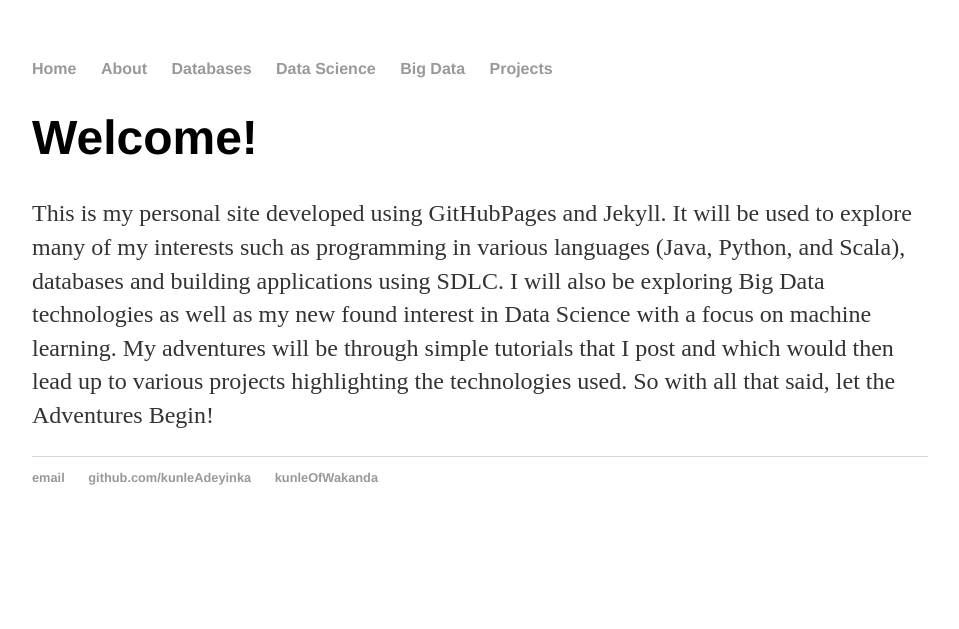
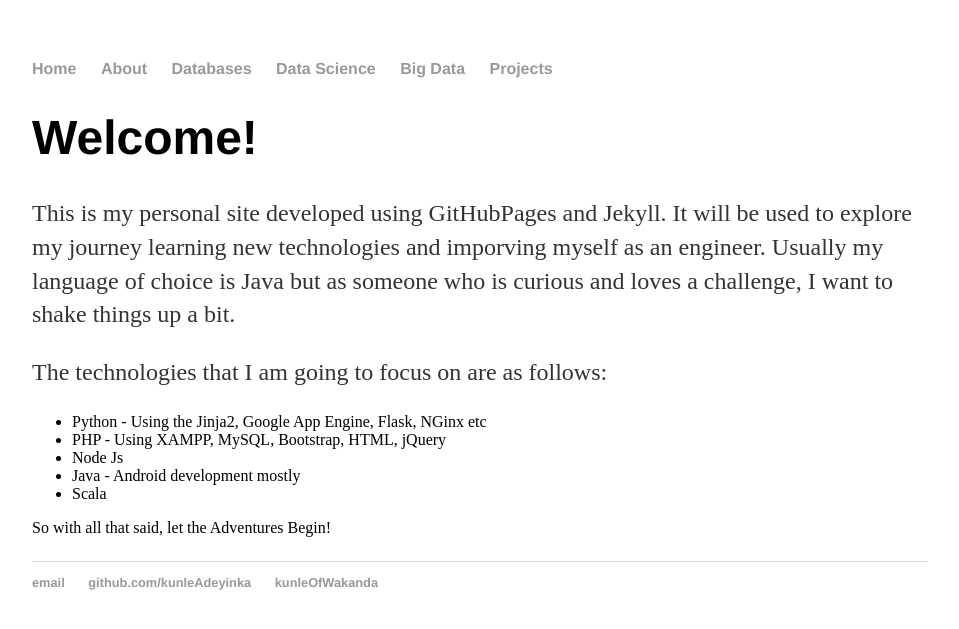
Before and after one commit to kunleAdeyinka/kunleAdeyinka.github.io, a Jekyll site: the page built from index.html, in a window 1280 px wide. Shown: the top 629 px of the page, without its empty margins (160-1119 px from the left). Built offline with Jekyll 4.4.1, drawn with Linux system fonts in a browser that asks for light colours; Markdown is read by kramdown in place of the engine named in the settings.

Commit message:
edited the front page of the personal site

```diff
--- a/index.html
+++ b/index.html
@@ -4,9 +4,15 @@
 ---
 <div class="blurb">
 	<h1>Welcome!</h1>
-	<p>This is my personal site developed using GitHubPages and Jekyll. It will be used to explore many of my interests such as
-	   programming in various languages (Java, Python, and Scala), databases and building applications using SDLC. I will also
-	   be exploring Big Data technologies as well as my new found interest in Data Science with a focus on machine learning. My
-	   adventures will be through simple tutorials that I post and which would then lead up to various projects highlighting the technologies used.
+	<p>This is my personal site developed using GitHubPages and Jekyll. It will be used to explore my journey learning new technologies and imporving myself
+	   as an engineer. Usually my language of choice is Java but as someone who is curious and loves a challenge, I want to shake things up a bit.</p>
+	<p>The technologies that I am going to focus on are as follows:
+		<ul>
+			<li>Python - Using the Jinja2, Google App Engine, Flask, NGinx etc </li>
+			<li>PHP - Using XAMPP, MySQL, Bootstrap, HTML, jQuery </li>
+			<li>Node Js </li>
+			<li>Java - Android development mostly </li>
+			<li>Scala </li>
+		</ul>
 	   So with all that said, let the Adventures Begin!</p>
 </div><!-- /.blurb -->
```
